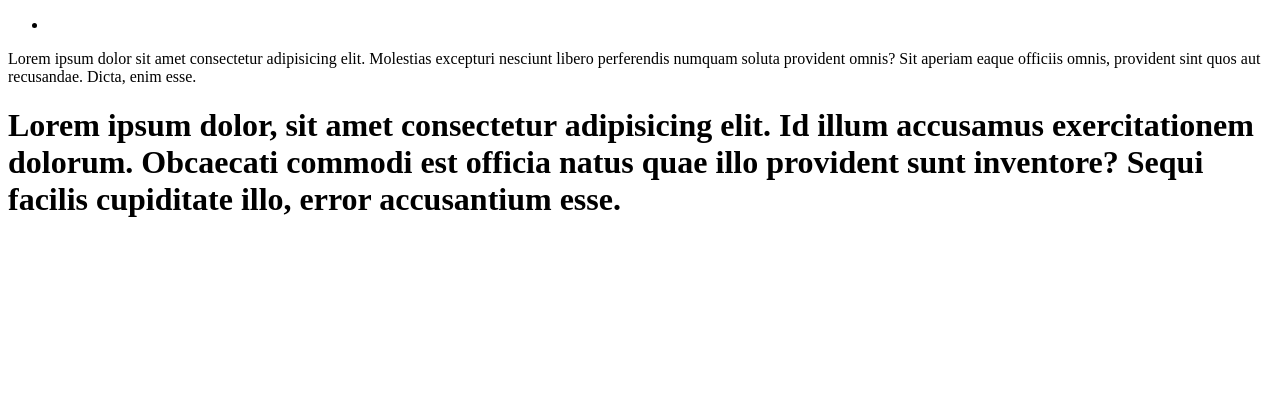
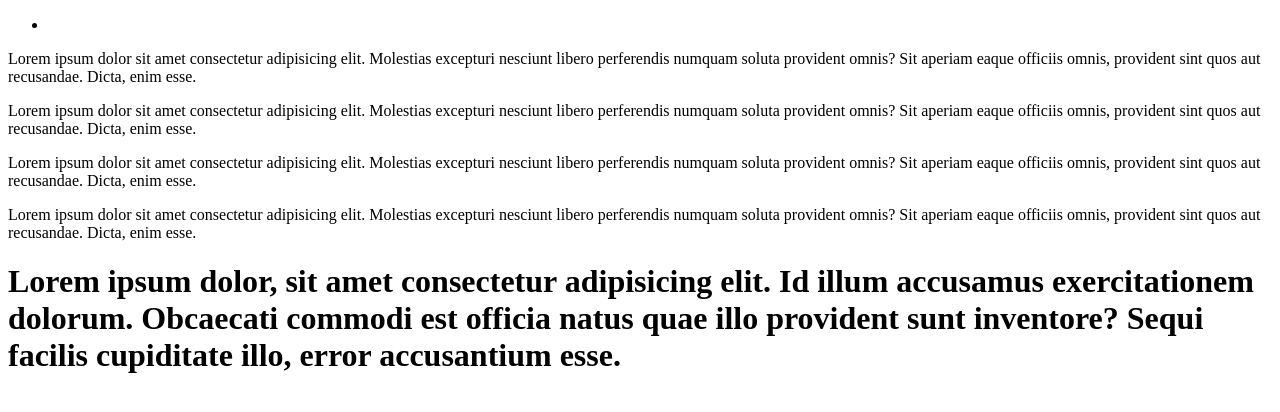
Before and after one commit to Moyinoluwa-10/husband-and-wife, a plain HTML site: page index.html in a window 1280 px wide. Drawn offline with Linux system fonts and the light colour scheme.

Commit message:
Update index.html

```diff
--- a/index.html
+++ b/index.html
@@ -23,6 +23,27 @@
         Dicta, enim esse.
       </p>
 
+        <p>
+        Lorem ipsum dolor sit amet consectetur adipisicing elit. Molestias
+        excepturi nesciunt libero perferendis numquam soluta provident omnis?
+        Sit aperiam eaque officiis omnis, provident sint quos aut recusandae.
+        Dicta, enim esse.
+      </p>
+
+        <p>
+        Lorem ipsum dolor sit amet consectetur adipisicing elit. Molestias
+        excepturi nesciunt libero perferendis numquam soluta provident omnis?
+        Sit aperiam eaque officiis omnis, provident sint quos aut recusandae.
+        Dicta, enim esse.
+      </p>
+
+        <p>
+        Lorem ipsum dolor sit amet consectetur adipisicing elit. Molestias
+        excepturi nesciunt libero perferendis numquam soluta provident omnis?
+        Sit aperiam eaque officiis omnis, provident sint quos aut recusandae.
+        Dicta, enim esse.
+      </p>
+
       <h1>
         Lorem ipsum dolor, sit amet consectetur adipisicing elit. Id illum
         accusamus exercitationem dolorum. Obcaecati commodi est officia natus
```
